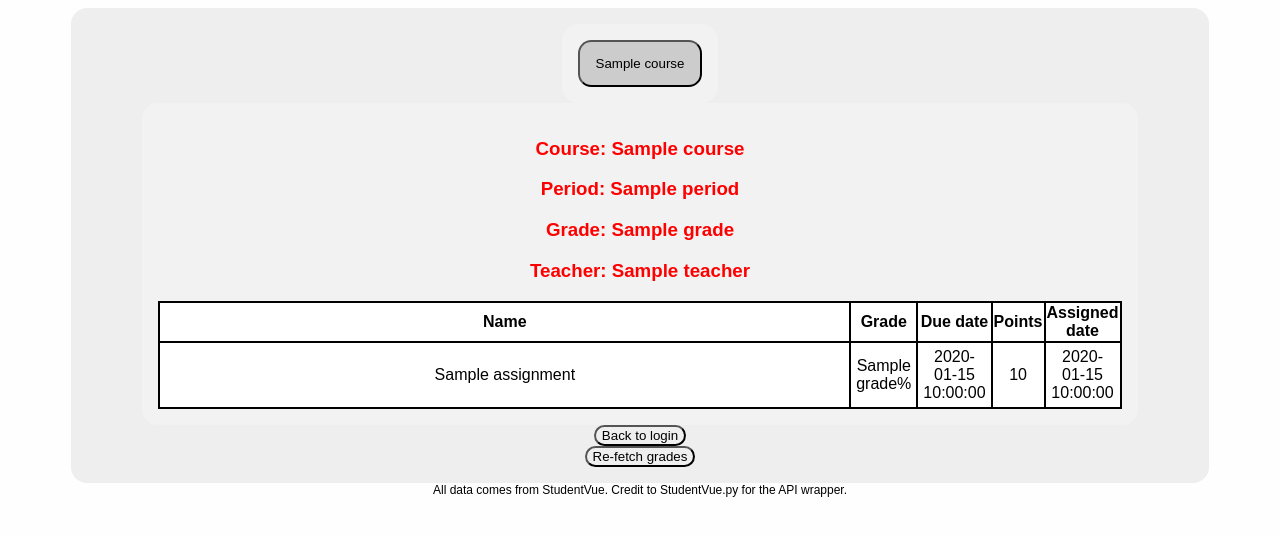
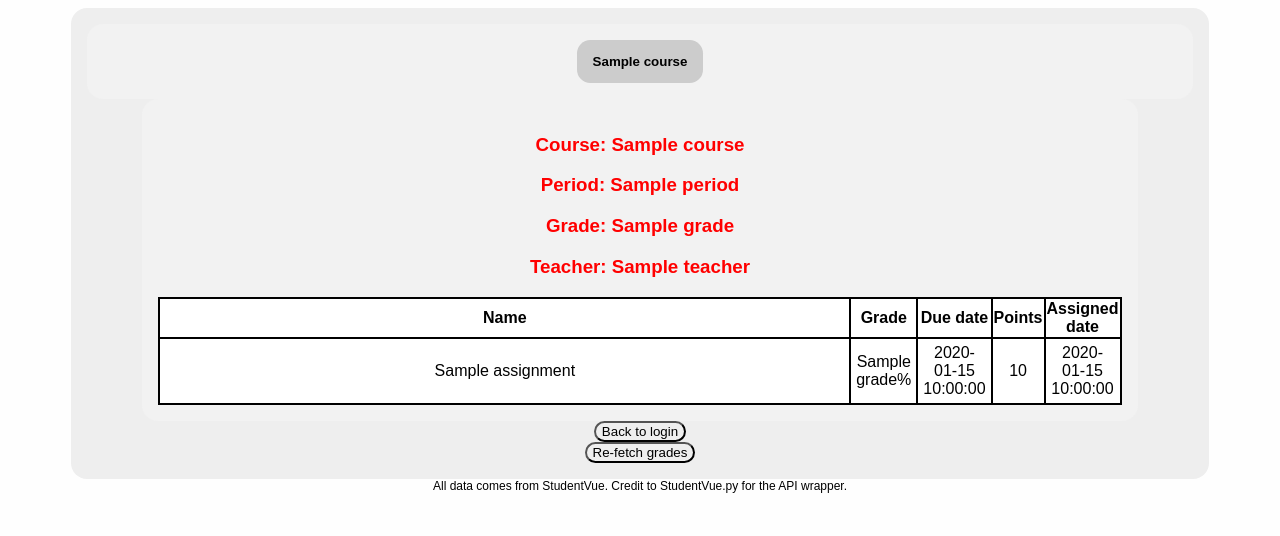
Before and after one commit to sheepy0125/SheepStudentVue, a Flask app: template template/grade_viewer.html in a window 1280 px wide. Shown: the top 536 px of the page. Run offline with Flask 2, Linux system fonts and the light colour scheme; the template is opened without the code that fills it: most values are stand-ins (such as "Sample title", 1, 10 or a date in 2020); parts of the project's set-up code (start-up, migrations or seed data) failed here and were passed over.

Commit message:
Update style.css

```diff
--- a/static/css/style.css
+++ b/static/css/style.css
@@ -9,10 +9,12 @@
 	--bg-color-course-selected: hsl(0, 0%, 80%);
 	--bg-color-course: hsl(0, 0%, 95%);
 	--corner-roundness: 1em;
+	--font-primary: sans-serif;
+	--color-primary: red;
 }
 
 html {
-	font-family: sans-serif;
+	font-family: var(--font-primary);
 	background-color: var(--bg-color);
 }
 
@@ -27,7 +29,7 @@ h3,
 h4,
 h5,
 h6 {
-	color: red;
+	color: var(--color-primary);
 	text-align: center;
 }
 
@@ -68,8 +70,9 @@ button[type="submit"] {
 
 /* Tabs */
 .course-tabs {
-	margin: 0 auto;
-	width: max-content;
+	display: flex;
+	justify-content: center;
+	width: 100%;
 	padding: 1em;
 	background-color: var(--bg-color-course);
 }
@@ -78,6 +81,9 @@ button[type="submit"] {
 	background-color: inherit;
 	cursor: pointer;
 	padding: 14px 16px;
+	border: none;
+	font-weight: bold;
+	outline: none;
 }
 
 .tab-button.active {
```
